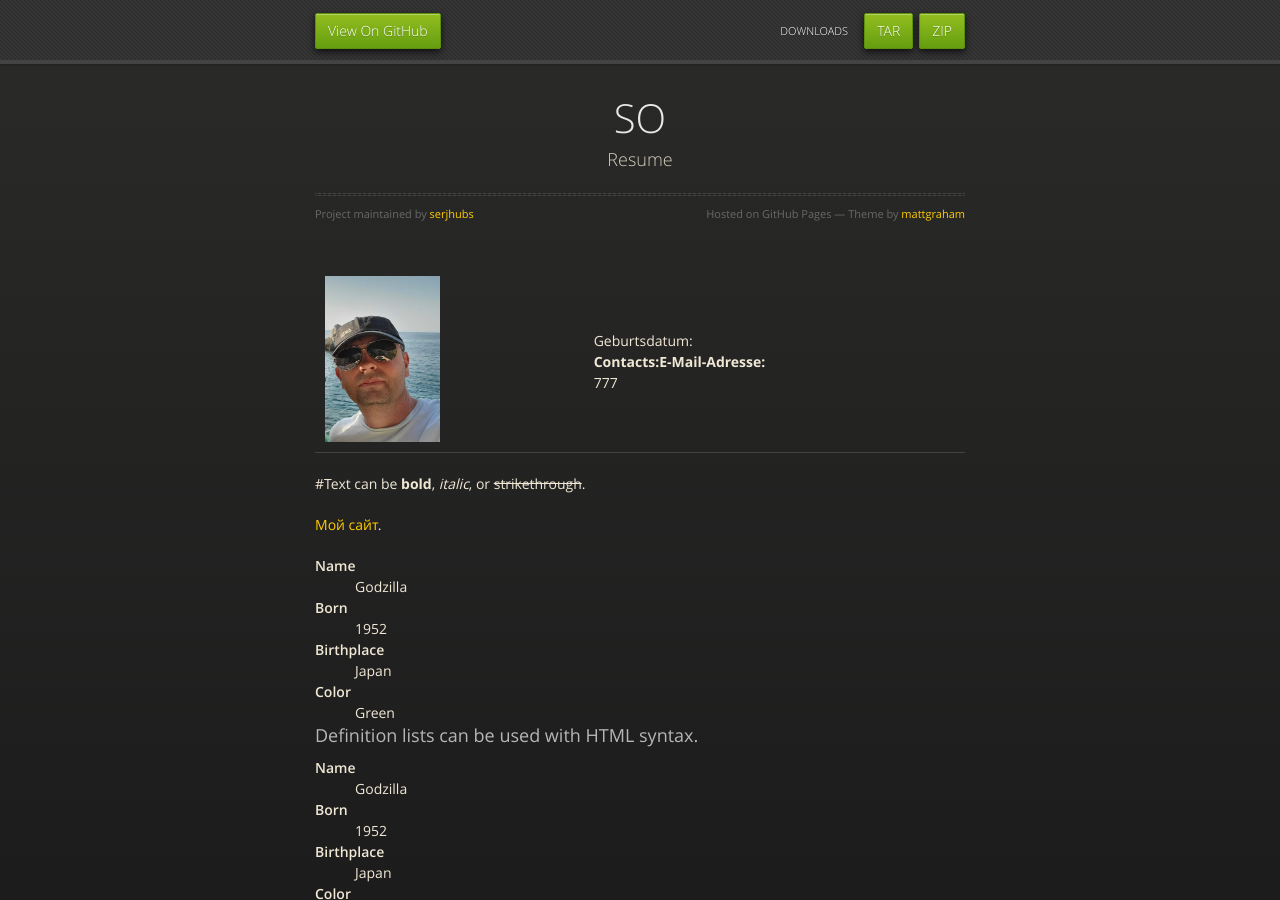
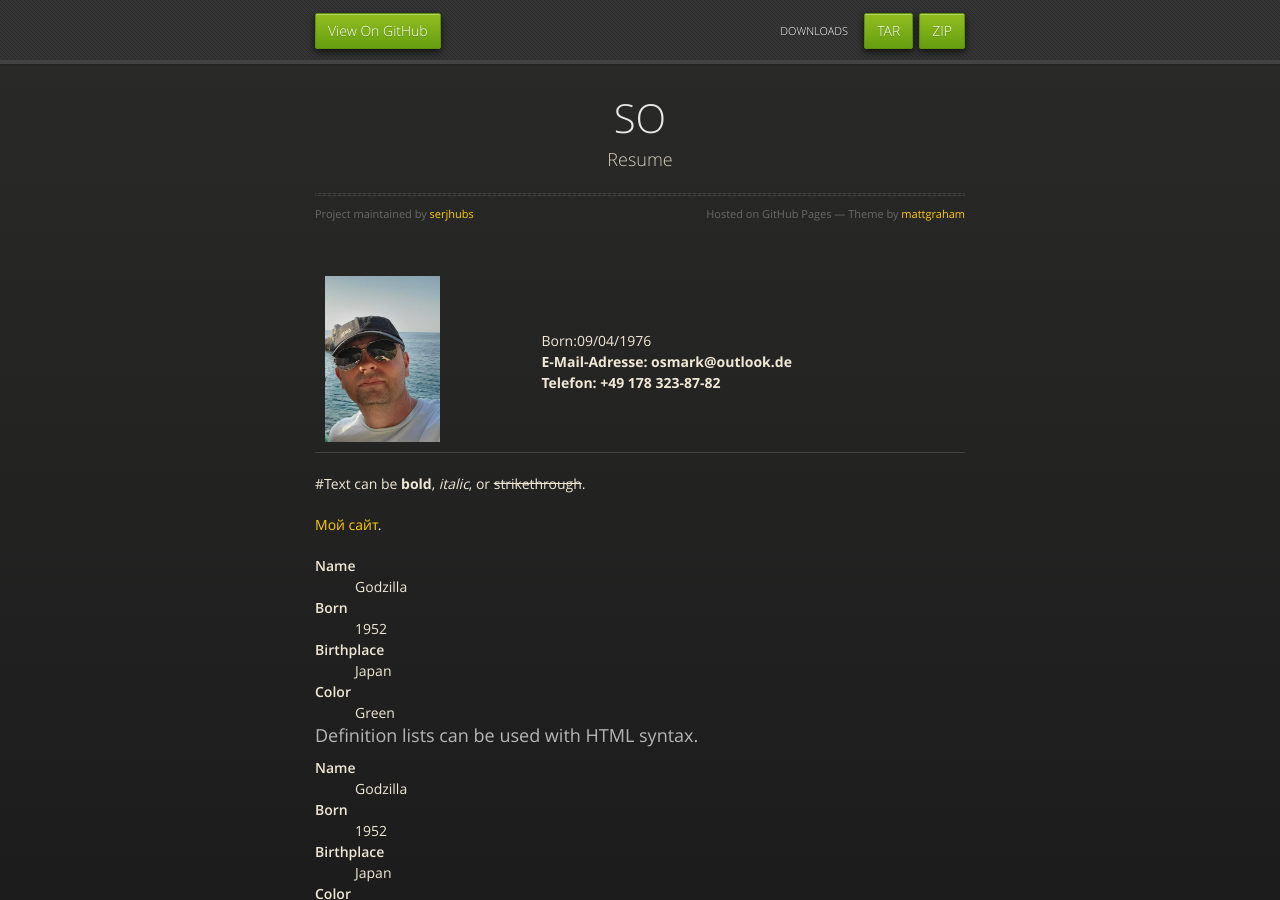
Before and after one commit to serjhubs/Resume, a Jekyll site: the page built from index.md, in a window 1280 px wide and 900 px high. Built offline with Jekyll 4.4.1, drawn with Linux system fonts in a browser that asks for light colours.

Commit message:
Update index.md

```diff
--- a/index.md
+++ b/index.md
@@ -4,9 +4,9 @@ layout: default
 <Html>
    <table><tr>
      <td><img src="https://github.com/serjhubs/Resume/blob/main/_includes/SO.jpeg?raw=true" width="115" heihgt="125"></td>
-      <td> Geburtsdatum:
-       <br><strong>Contacts:E-Mail-Adresse:</strong>
-        <br>777
+      <td> Born:09/04/1976
+       <br><strong>E-Mail-Adresse: osmark@outlook.de</strong>
+        <br><strong>Telefon: +49 178 323-87-82</strong>
       </td>
      </tr>
    </table>
```
